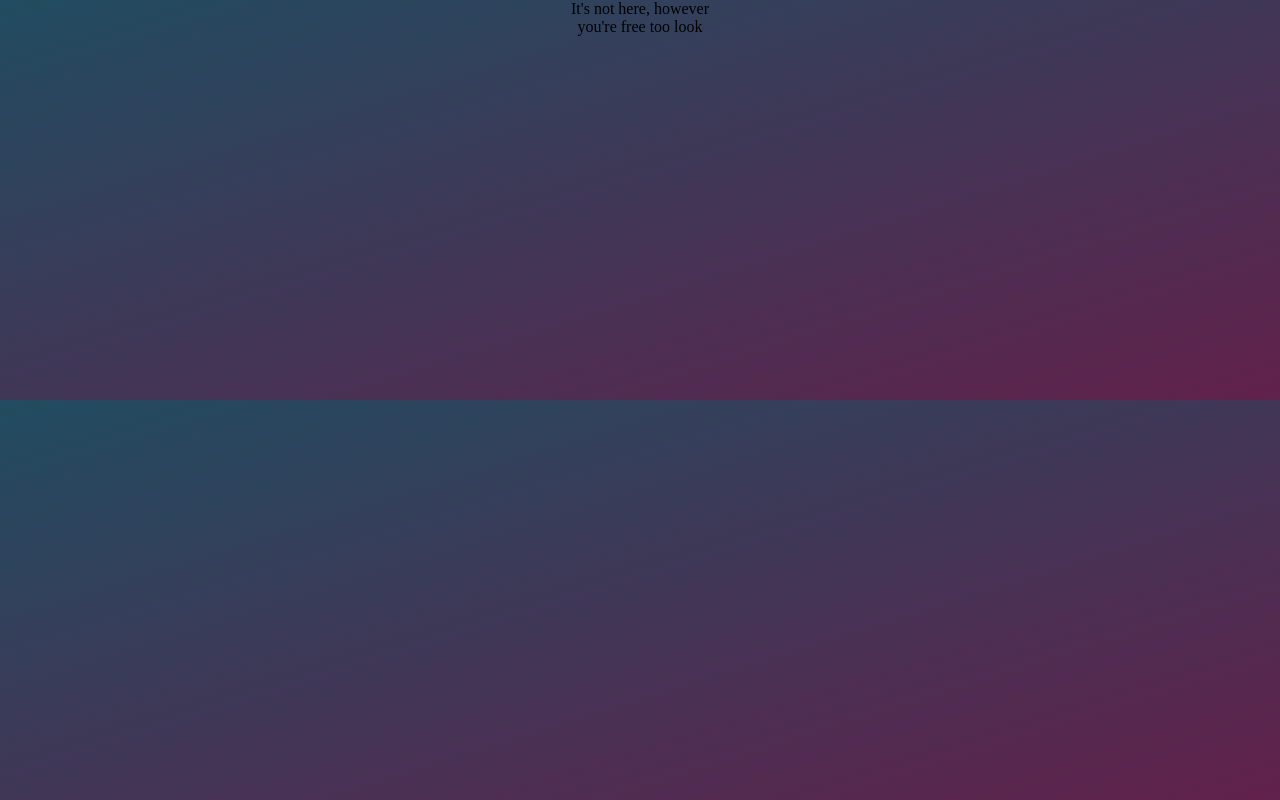
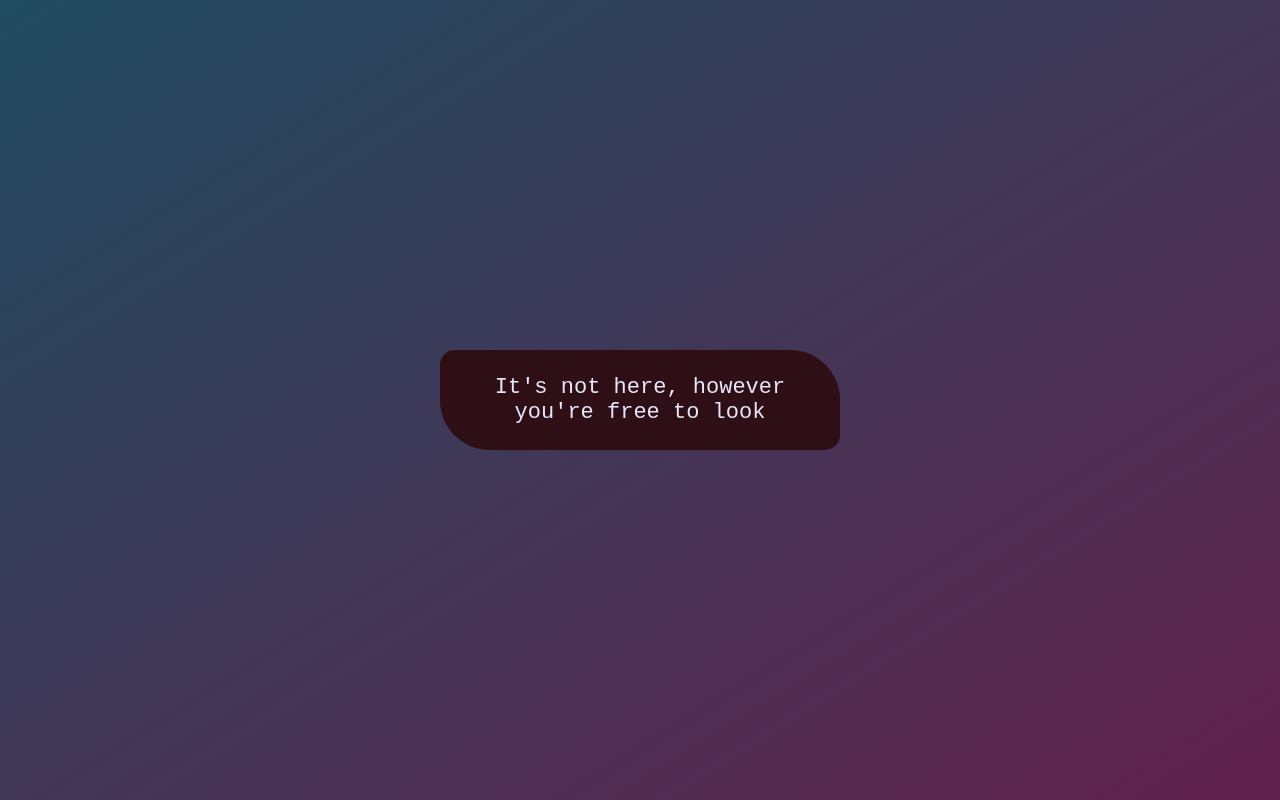
Before and after one commit to angusmade/angusmade.github.io, a plain HTML site: page index.html in a window 1280 px wide. Drawn offline with nearby package versions, Linux system fonts and the light colour scheme.

Commit message:
make it look how i see it
made it look how i saw it

```diff
--- a/index.html
+++ b/index.html
@@ -3,13 +3,17 @@
 <head>
 <title>eye eye</title>
 <link rel="stylesheet" type="text/css" href="style/homepage.css" media="screen"/>
-<script src="https://ajax.googleapis.com/ajax/libs/jquery/3.4.1/jquery.min.js"></script>
-<script src="scripts/homepage.js"></script>
+<!-- <script src="https://ajax.googleapis.com/ajax/libs/jquery/3.4.1/jquery.min.js"></script> -->
+<!-- <script src="scripts/homepage.js"></script> -->
 </head>
-<body >
-  <div class = "looking">
-  It's not here, however <br>
-  you're free too look
+<body>
+  <div class="container">
+    <div class="looking">
+      <div class="seeing">
+        It's not here, however <br>
+        you're free to look
+      </div>
+    </div>
   </div>
 </body>
 </html>
--- a/style/homepage.css
+++ b/style/homepage.css
@@ -1,12 +1,35 @@
-body, main {
-  margin: 0;
-  padding: 0;
-  background-image: linear-gradient(to bottom right, #214C61, #61214C);
+html {
+    height: 100%;
+}
+body {
+    height: 100%;
+    margin: 0;
+    background-image: linear-gradient(to bottom right, #214C61, #61214C);
+    background-repeat: no-repeat;
+    background-attachment: fixed;
+}
+
+.container{
+  display: flex;
+  align-items: center;
+  height: 100%;
 }
 
 .looking {
-  width: 1000px;
-  height: 400px;
+  width: 400px;
+  height: 100px;
   margin: 0 auto;
   text-align: center;
+  color: lavender;
+  background: #2E0F15;
+  display: table;
+  font-size: 22px;
+  font-family: OCR A Std, monospace;
+  border-radius: 15px 50px;
 }
+
+.seeing {
+  display: table-cell;
+  vertical-align: middle;
+  text-align: center;
+}
```
